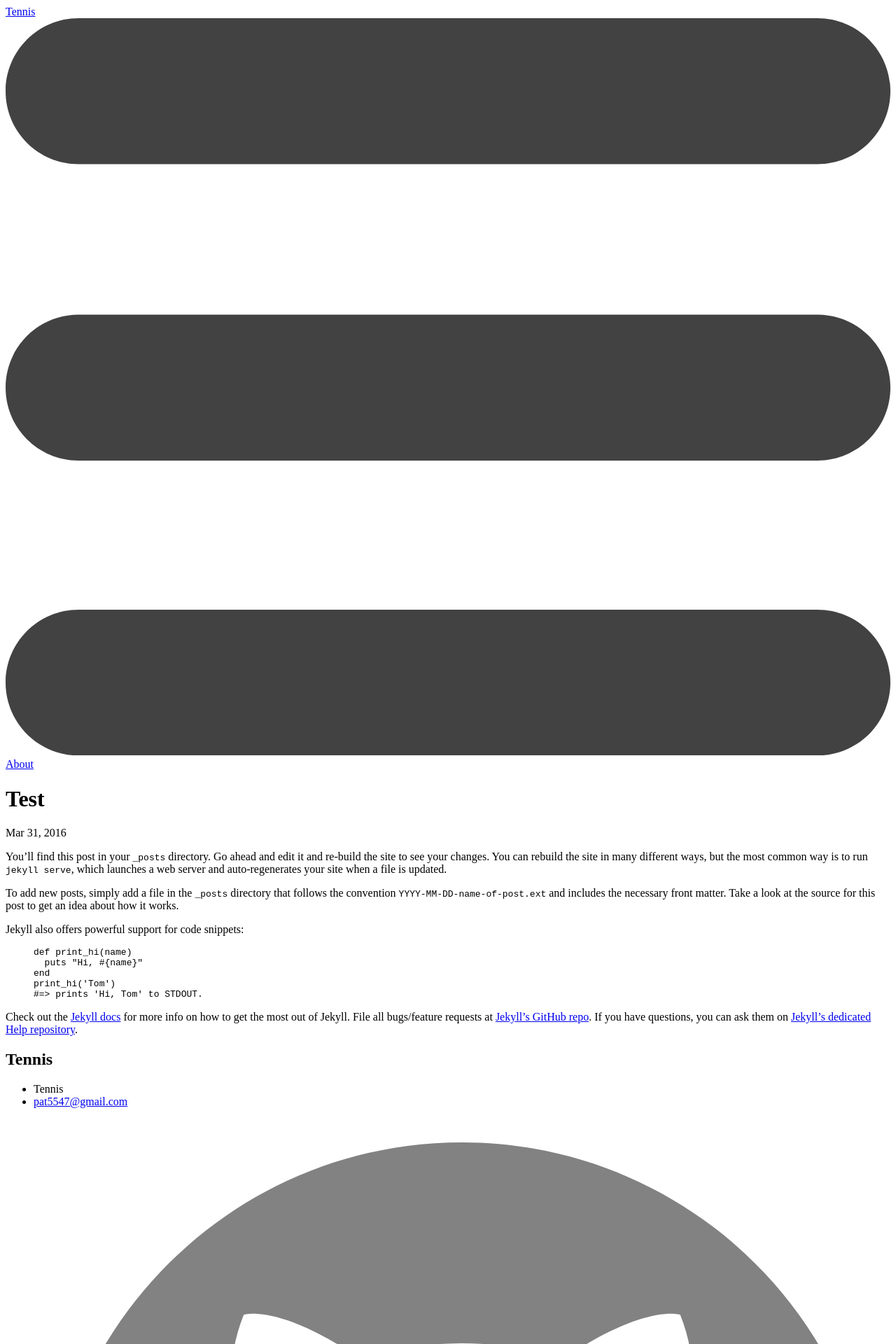
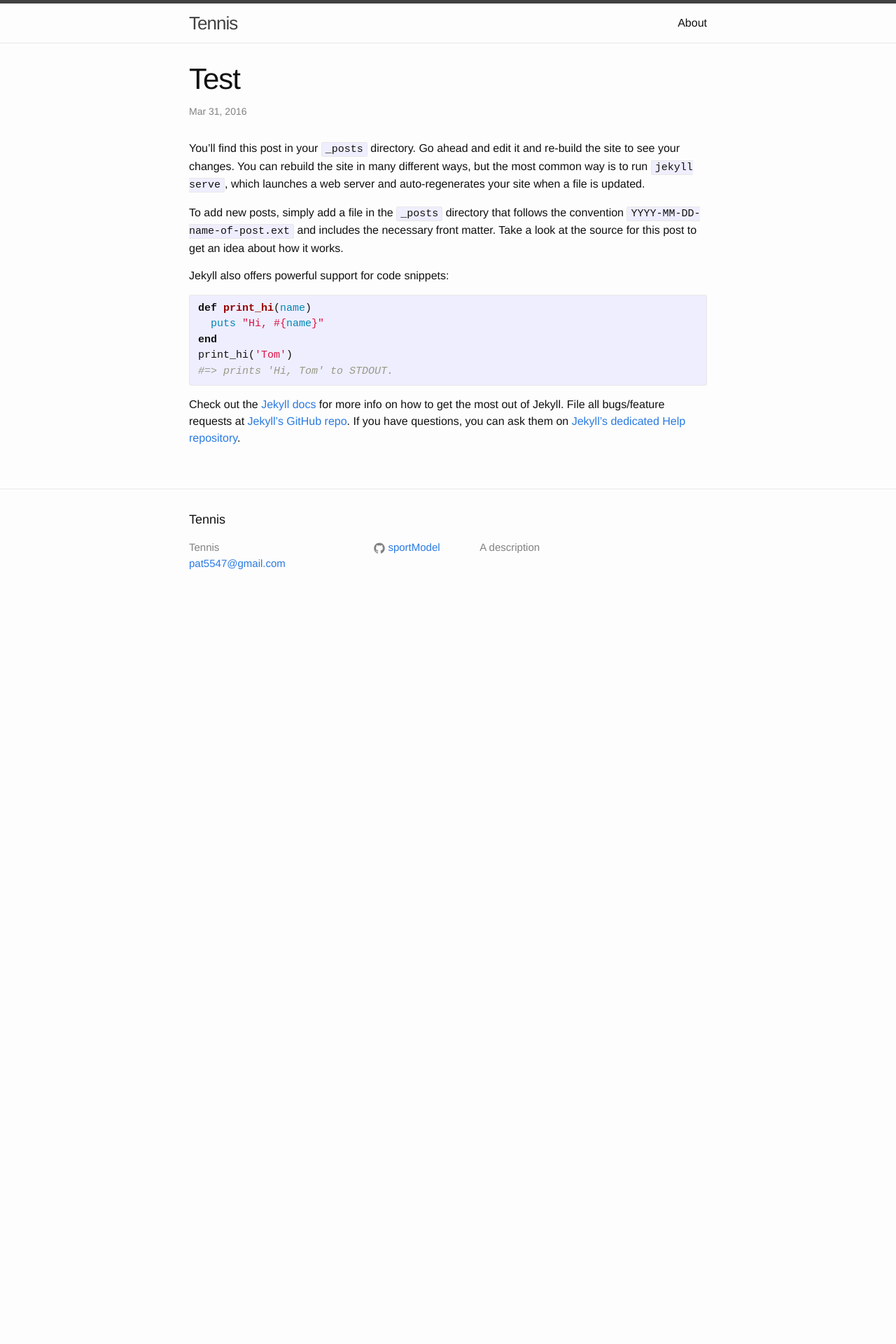
Before and after one commit to sportModel/tennis, a Jekyll site: the page built from _posts/2016-03-31-test.md, in a window 1280 px wide. Shown: the top 1920 px of the page at 70% size. Built offline with Jekyll 4.4.1, drawn with Linux system fonts in a browser that asks for light colours; after the commit the page ends 900 px from its top, so only the background shows below that.

Commit message:
testing pages

```diff
--- a/_includes/head.html
+++ b/_includes/head.html
@@ -6,6 +6,6 @@
   <title>{% if page.title %}{{ page.title }}{% else %}{{ site.title }}{% endif %}</title>
   <meta name="description" content="{% if page.excerpt %}{{ page.excerpt | strip_html | strip_newlines | truncate: 160 }}{% else %}{{ site.description }}{% endif %}">
 
-  <link rel="stylesheet" href="{% if page.rel %}{{ page.rel }}{% endif %}css/main.css">
+  <link rel="stylesheet" href="{{ site.url }}/css/main.css">
   <link rel="canonical" href="{{ page.url | replace:'index.html','' | prepend: site.baseurl | prepend: site.url }}">
 </head>
```
